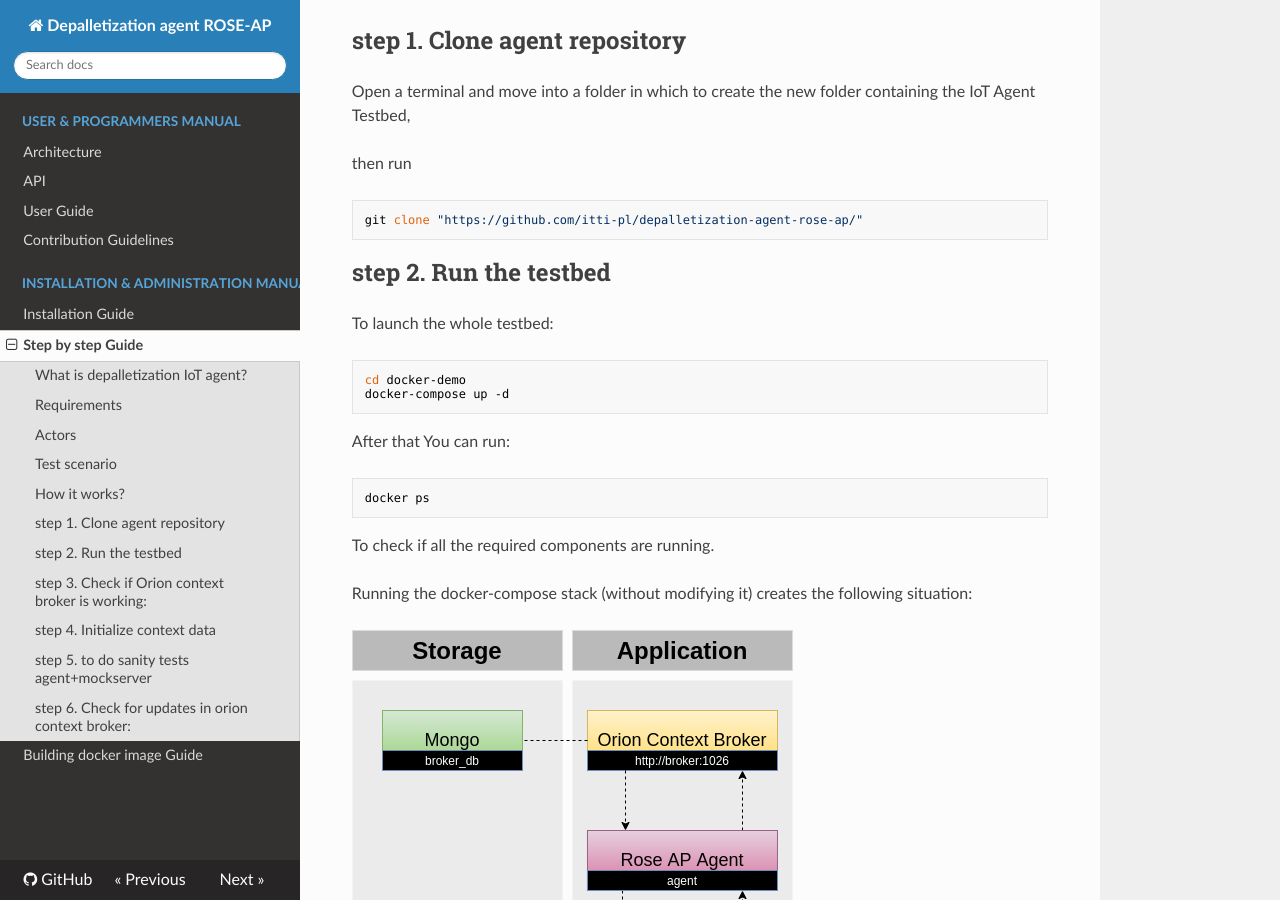
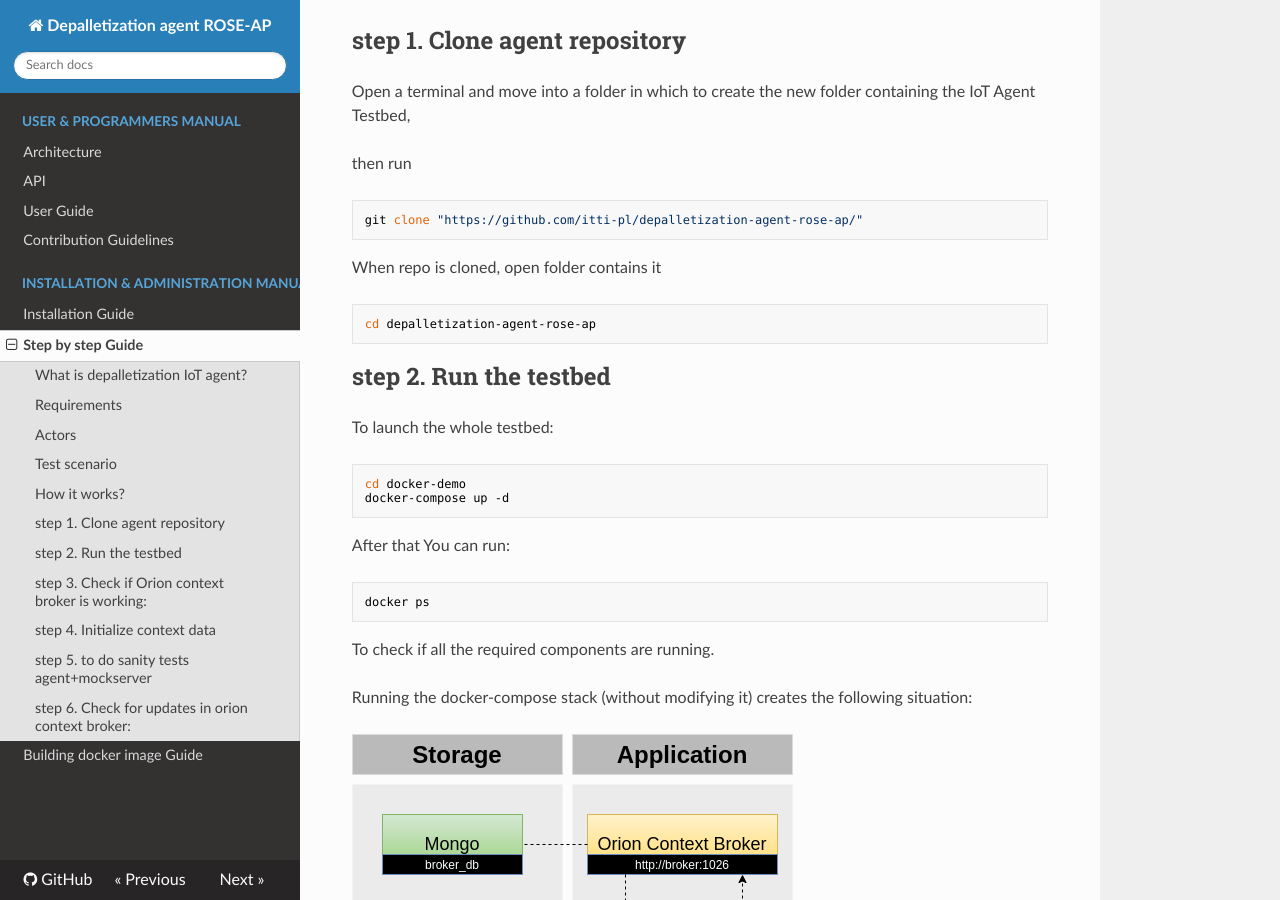
Before and after one commit to ramp-eu/CONTRA-2.0, an MkDocs documentation site: the page built from docs/stepbystepguide.md, in a window 1280 px wide and 900 px high, scrolled down 1136 px. Built offline with MkDocs 1.6.1, drawn with Linux system fonts in a browser that asks for light colours; nearby versions of some CDN libraries.

Commit message:
fixes in docker-demo

```diff
--- a/docs/stepbystepguide.md
+++ b/docs/stepbystepguide.md
@@ -34,6 +34,10 @@ Open a terminal and move into a folder in which to create the new folder contain
 then run
 
     git clone "https://github.com/itti-pl/depalletization-agent-rose-ap/"
+
+When repo is cloned, open folder contains it
+
+    cd depalletization-agent-rose-ap
 
 ## step 2. Run the testbed
 
```
Also changed, not shown: 1 other file.
